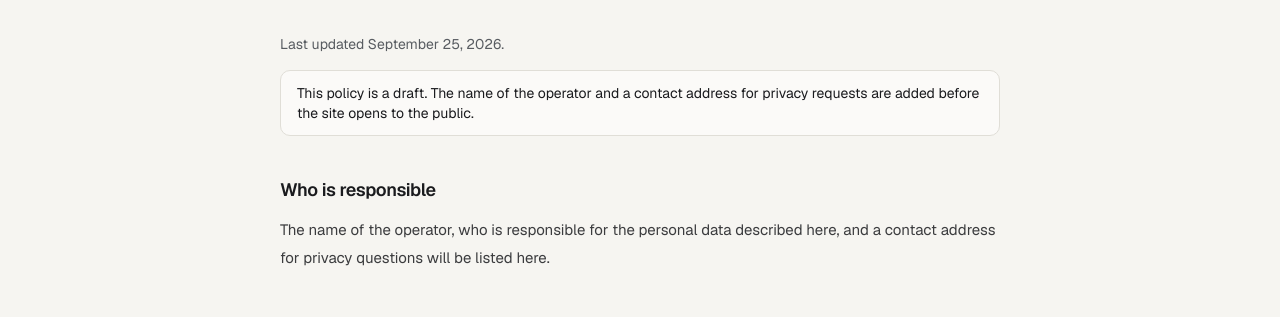
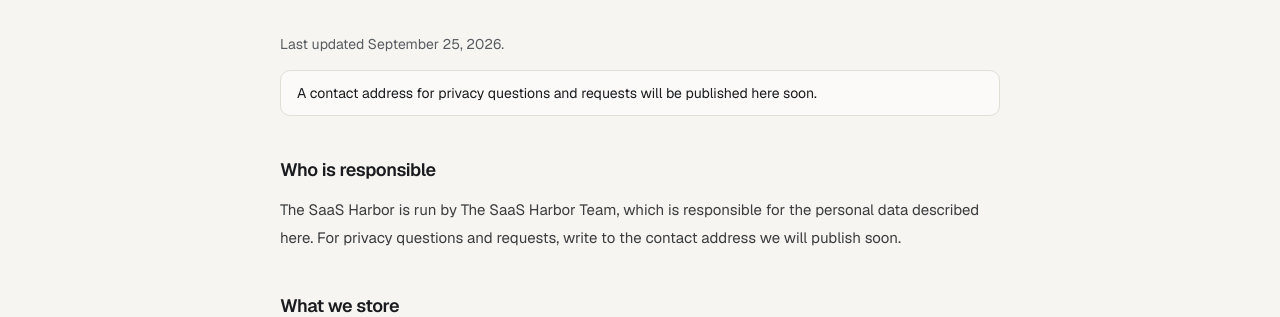
Before and after one commit to DrottPoker/the-saas-harbor, a Next.js app: page /privacy in a window 1280 px wide. Shown: the part 230-547 px from the top of the page. Built offline with nearby package versions, Linux system fonts and the light colour scheme; no server answers.

Commit message:
Name The SaaS Harbor Team as operator in the privacy policy and terms
The pages are no longer marked as drafts. Until a contact address is
set, they and every place that points to it say one will be published.

```diff
--- a/src/app/privacy/page.tsx
+++ b/src/app/privacy/page.tsx
@@ -26,26 +26,18 @@
       <div className="grid gap-10 border-t pt-10">
         <div className="grid gap-4">
           <p className="text-sm text-muted-foreground">Last updated {privacyUpdated}.</p>
-          {!operator && (
+          {!operator.email && (
             <Notice>
-              This policy is a draft. The name of the operator and a contact address for privacy
-              requests are added before the site opens to the public.
+              A contact address for privacy questions and requests will be published here soon.
             </Notice>
           )}
         </div>
 
         <Section id="responsible" title="Who is responsible">
-          {operator ? (
-            <p>
-              The SaaS Harbor is run by {operator.name}, which is responsible for the personal data
-              described here. For privacy questions and requests, email {contact}.
-            </p>
-          ) : (
-            <p>
-              The name of the operator, who is responsible for the personal data described here, and
-              a contact address for privacy questions will be listed here.
-            </p>
-          )}
+          <p>
+            The SaaS Harbor is run by {operator.name}, which is responsible for the personal data
+            described here. For privacy questions and requests, write to {contact}.
+          </p>
         </Section>
 
         <Section id="data" title="What we store">
--- a/src/app/terms/page.tsx
+++ b/src/app/terms/page.tsx
@@ -21,19 +21,18 @@
       <div className="grid gap-10 border-t pt-10">
         <div className="grid gap-4">
           <p className="text-sm text-muted-foreground">Last updated {termsUpdated}.</p>
-          {!operator && (
+          {!operator.email && (
             <Notice>
-              These terms are a draft. The name of the operator and a contact address are added, and
-              the terms are reviewed, before the site opens to the public.
+              A contact address for questions, reports from people without an account, and appeals
+              will be published here soon.
             </Notice>
           )}
         </div>
 
         <LegalSection id="about" title="About these terms">
           <p>
-            These terms apply when you use The SaaS Harbor
-            {operator ? <>, which is run by {operator.name}</> : null}. By creating an account you
-            agree to them. The{" "}
+            These terms apply when you use The SaaS Harbor, which is run by {operator.name}. By
+            creating an account you agree to them. The{" "}
             <Link className={legalLink} href="/privacy">
               privacy policy
             </Link>{" "}
--- a/src/components/legal.tsx
+++ b/src/components/legal.tsx
@@ -26,13 +26,13 @@
 
 export const legalLink = "font-medium text-foreground underline underline-offset-2";
 
-/** The operator's contact address as a link, or a placeholder while the policy is a draft. */
+/** The operator's contact address as a link, or a note while none is published. */
 export function Contact({ className = legalLink }: { className?: string }) {
-  return operator ? (
+  return operator.email ? (
     <a className={className} href={`mailto:${operator.email}`}>
       {operator.email}
     </a>
   ) : (
-    <>the operator&apos;s contact address, once it is published</>
+    <>the contact address we will publish soon</>
   );
 }
--- a/src/lib/email/outbox.ts
+++ b/src/lib/email/outbox.ts
@@ -68,7 +68,7 @@
       if (error) throw new Error("Queued emails could not be read.");
       const row = data[0];
       if (!row) break;
-      const email = renderEmail(row, { origin: siteUrl(), contact: operator?.email ?? null });
+      const email = renderEmail(row, { origin: siteUrl(), contact: operator.email });
       let status: "sent" | "skipped" | "failed" = "skipped";
       let problem: string | null = "Nothing to send any more";
       if (email) {
--- a/src/lib/legal.ts
+++ b/src/lib/legal.ts
@@ -1,7 +1,10 @@
 // The operator named in the privacy policy and the terms: the party responsible for personal data
-// and for the service. Fill in the legal name and a contact address for privacy requests, reports
-// and appeals before the site opens to the public; until then both pages say they are drafts.
-export const operator = null as { name: string; email: string } | null;
+// and for the service. `email` is the contact address for privacy requests, reports from people
+// without an account, and appeals; while it is null, the pages say one will be published.
+export const operator: { name: string; email: string | null } = {
+  name: "The SaaS Harbor Team",
+  email: null,
+};
 
 export const privacyUpdated = "September 25, 2026";
 export const termsUpdated = "September 25, 2026";
```
Also changed, not shown: 3 other files (tests, documents, lock files or other folders).
